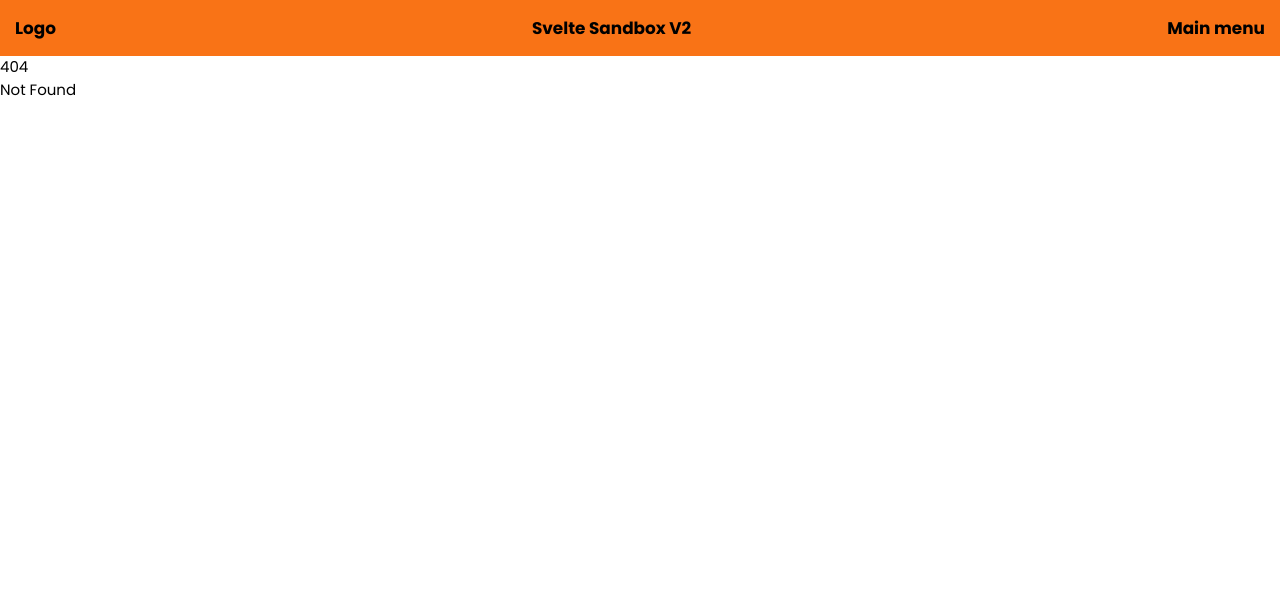
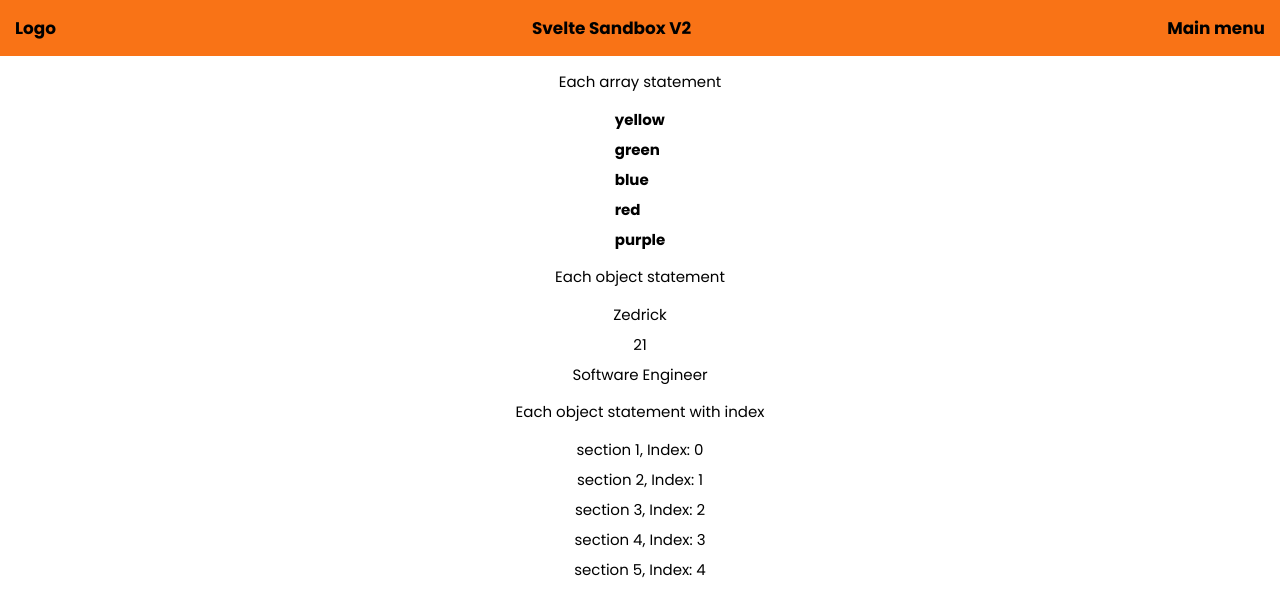
Before and after one commit to zdotdev/Svelte-Sandbox-V2, a SvelteKit app: page /eachStatement in a window 1280 px wide. Before the commit this address had no page. Shown: the top 616 px of the page. Built offline with nearby package versions, Linux system fonts and the light colour scheme.

Commit message:
Added each statement

```diff
--- a/src/routes/+page.svelte
+++ b/src/routes/+page.svelte
@@ -16,4 +16,5 @@
     <a href="/componentLifeCycle" class="bg-slate-200 rounded-lg p-4">Component Life Cycle</a>
     <a href="/onMount" class="bg-slate-200 rounded-lg p-4">onMount</a>
     <a href="/ifStatement" class="bg-slate-200 rounded-lg p-4">If</a>
+    <a href="/eachStatement" class="bg-slate-200 rounded-lg p-4">Each</a>
 </div>
--- /dev/null
+++ b/src/routes/eachStatement/+page.svelte
@@ -0,0 +1,30 @@
+<script>
+    const arr = ['yellow', 'green', 'blue', 'red', 'purple'];
+    const obj = {
+        name: 'Zedrick',
+        age: 21,
+        job: 'Software Engineer'
+    }
+    const section = ['section 1', 'section 2', 'section 3', 'section 4', 'section 5'];
+</script>
+
+<div class="flex flex-col gap-4 items-center m-4">
+    <p>Each array statement</p>
+    <ul class="flex flex-col gap-2">
+        {#each arr as color}
+            <li class="text-{color}-500 font-bold">{color}</li>
+        {/each}
+    </ul>
+    <p>Each object statement</p>
+    <ul class="flex flex-col gap-2 items-center">
+        {#each Object.values(obj) as person}
+            <li>{person}</li>
+        {/each}
+    </ul>
+    <p>Each object statement with index</p>
+    <ul class="flex flex-col gap-2 items-center">
+        {#each section as section, index}
+            <li>{section}, Index: {index}</li>
+        {/each}
+    </ul>
+</div>
```
